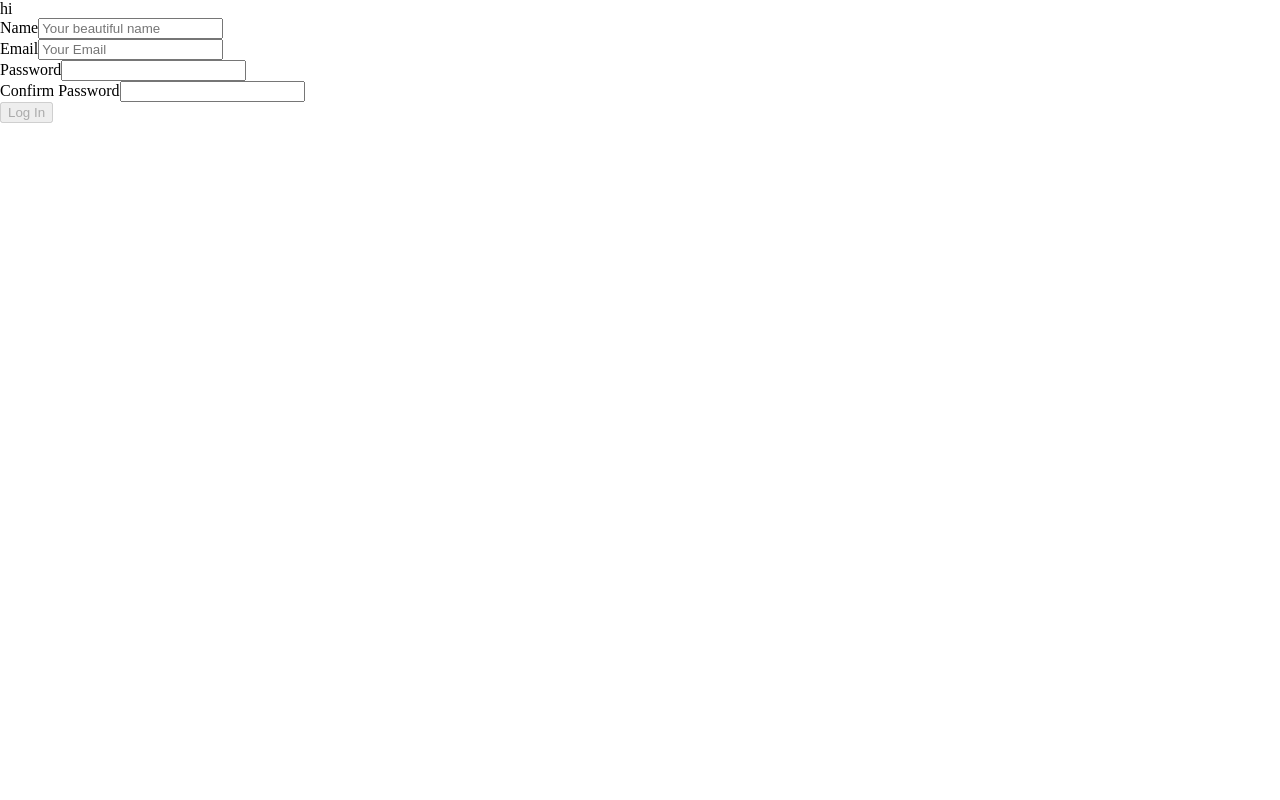
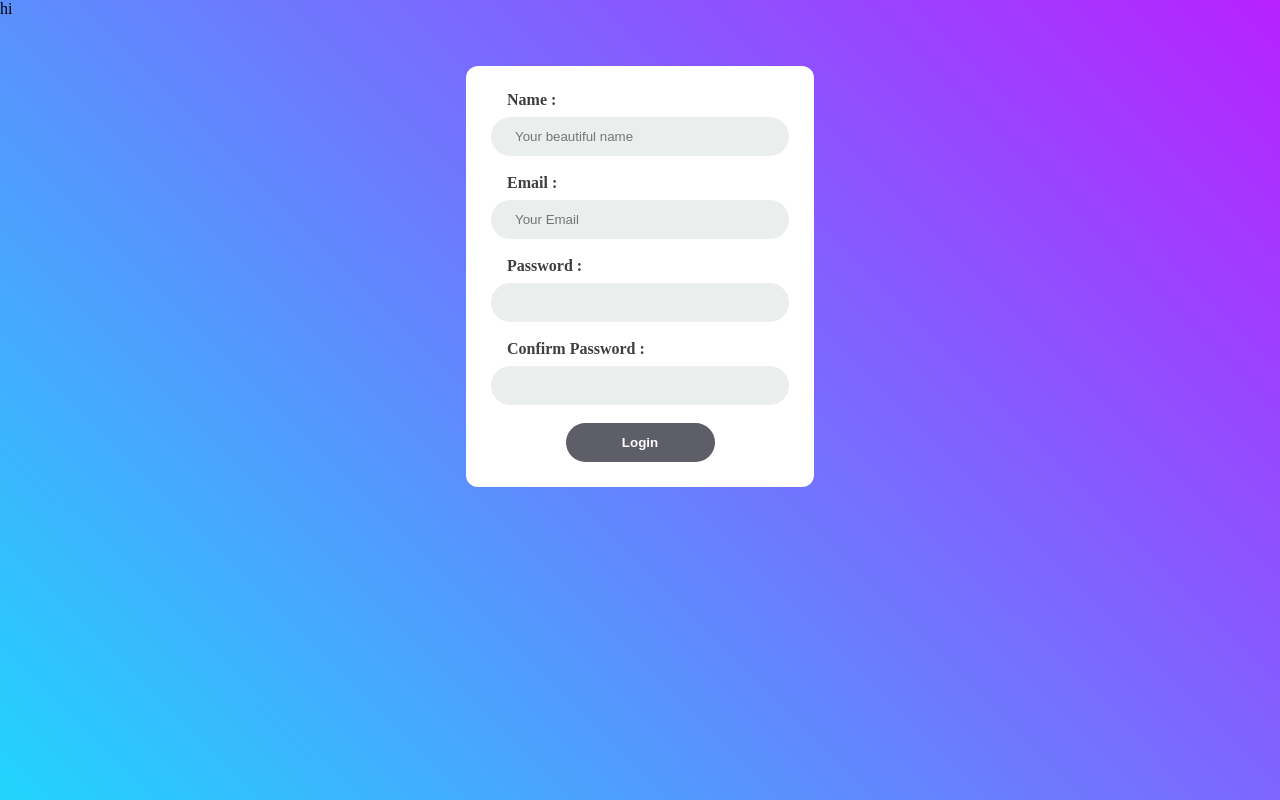
Before and after one commit to nabeelmaklai/mona-e-lisa, a React (Vite) app: page / in a window 1280 px wide. Built offline with nearby package versions, Linux system fonts and the light colour scheme.

Commit message:
sign up css

```diff
--- a/src/App.css
+++ b/src/App.css
@@ -1,3 +1,75 @@
 body {
-  margin:0;
+  margin: 0;
 }
+
+@import url("https://fonts.googleapis.com/css2?family=Nunito:wght@400;500;600;700;800;900&display=swap");
+
+body {
+  /* font-family: 'Open Sans', sans-serif bold ; */
+
+  background-image: linear-gradient(45deg, #21d4fd 0%, #b721ff 100%);
+  height: 100vh;
+  background-size: cover;
+  background-position: center;
+  background-repeat: no-repeat;
+}
+.form {
+  display: flex;
+  justify-content: center;
+  padding-top: 3rem;
+  /* margin: 10px; */
+}
+.sub-form {
+  display: flex;
+  flex-direction: column;
+  align-items: center;
+  padding: 25px;
+  /* width: 40vw; */
+  /* height: 80vh; */
+  border-radius: 12px;
+  box-shadow: rgba(50, 50, 93, 0, 25) 0px 13px 27px -5px,
+    rgba(0, 0, 0, 0.3) 0px 8px 16px -8px;
+  background-color: white;
+}
+.noidea {
+  margin: 1.5rem 0 2rem 0;
+  text-align: center;
+}
+label {
+  padding-left: 16px;
+  opacity: 0.75;
+}
+
+input {
+  display: flex;
+  border-radius: 50px;
+  border-style: none;
+  outline: none;
+  margin-top: 8px;
+  padding: 12px 24px;
+  width: 250px;
+  background-color: #eaeeed;
+}
+input:focus {
+  opacity: 0.7;
+}
+.loginBtn {
+  padding: 12px 48px;
+  border-radius: 50px;
+  color: white;
+  cursor: pointer;
+  outline: none;
+  border-width: 0;
+  background-color: #1a1b27;
+  font-weight: 600;
+  width: 50%;
+}
+.loginBtn:hover {
+  opacity: 0.7;
+}
+.loginBtn:disabled{
+  opacity: 0.7;
+  cursor: not-allowed;
+
+
+}
--- a/src/pages/Register.jsx
+++ b/src/pages/Register.jsx
@@ -25,11 +25,12 @@ const Register = () => {
     })
   }
   return (
-    <div>
-      <div>
-        <form onSubmit={handleSubmit}>
-          <div>
-            <label htmlFor="name">Name</label>
+    // <div className="signin col">
+      <div className="form">
+        <form className="sub-form" onSubmit={handleSubmit}>
+          <div className="upper-form">
+            {/* <h2 className="noidea">no idea</h2> */}
+            <label htmlFor="name"><b>Name :</b></label>
             <input
               onChange={handleChange}
               name="name"
@@ -37,10 +38,10 @@ const Register = () => {
               placeholder="Your beautiful name"
               value={formValues.name}
               required
-            />
+            /><br/>
           </div>
-          <div>
-            <label htmlFor="email">Email</label>
+          <div className="input-wrapper">
+            <label htmlFor="email"><b>Email :</b></label>
             <input
               onChange={handleChange}
               name="email"
@@ -48,40 +49,40 @@ const Register = () => {
               placeholder="Your Email"
               value={formValues.email}
               required
-            />
+            /><br/>
           </div>
-          <div>
-            <label htmlFor="password">Password</label>
+          <div className="input-wrapper">
+            <label htmlFor="password"><b>Password :</b></label>
             <input
               onChange={handleChange}
               type="password"
               name="password"
               value={formValues.password}
               required
-            />
+            /><br/>
           </div>
-          <div>
-            <label htmlFor="confirmPassword">Confirm Password</label>
+          <div className="input-wrapper">
+            <label htmlFor="confirmPassword"><b>Confirm Password :</b></label>
             <input
               onChange={handleChange}
               type="password"
               name="confirmPassword"
               value={formValues.confirmPassword}
               required
-            />
+            /><br/>
           </div>
-          <button
+          <button className="loginBtn"
             disabled={
               !formValues.email ||
               (!formValues.password &&
                 formValues.confirmPassword === formValues.password)
             }
           >
-            Log In
+           <b>Login</b>
           </button>
         </form>
       </div>
-    </div>
+    // </div>
   )
 }
 export default Register
--- a/src/services/Auth.js
+++ b/src/services/Auth.js
@@ -3,6 +3,7 @@ import Client from "./api"
 export const RegisterUser = async (data) => {
   try {
     const response = await Client.post("/auth/register", data)
+    console.log(response.data)
     return response.data
   } catch (error) {
     throw error
```
